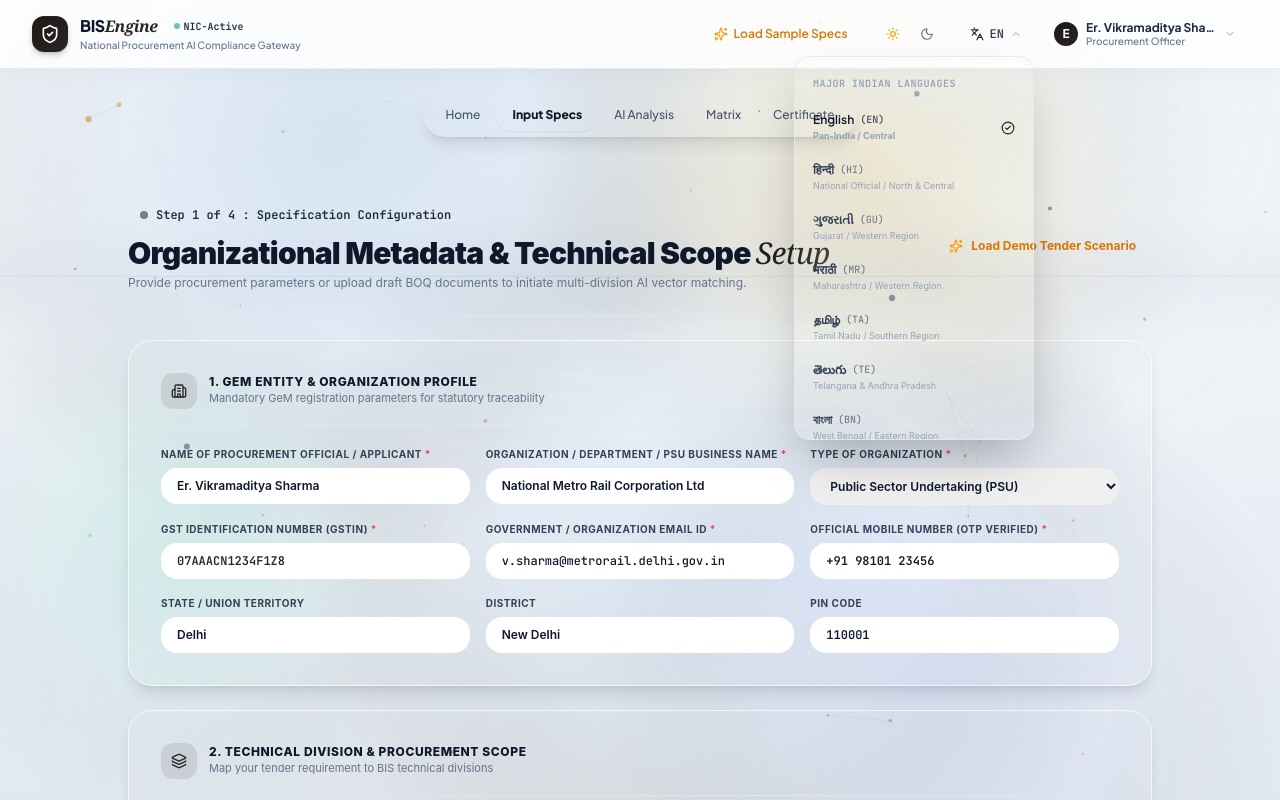
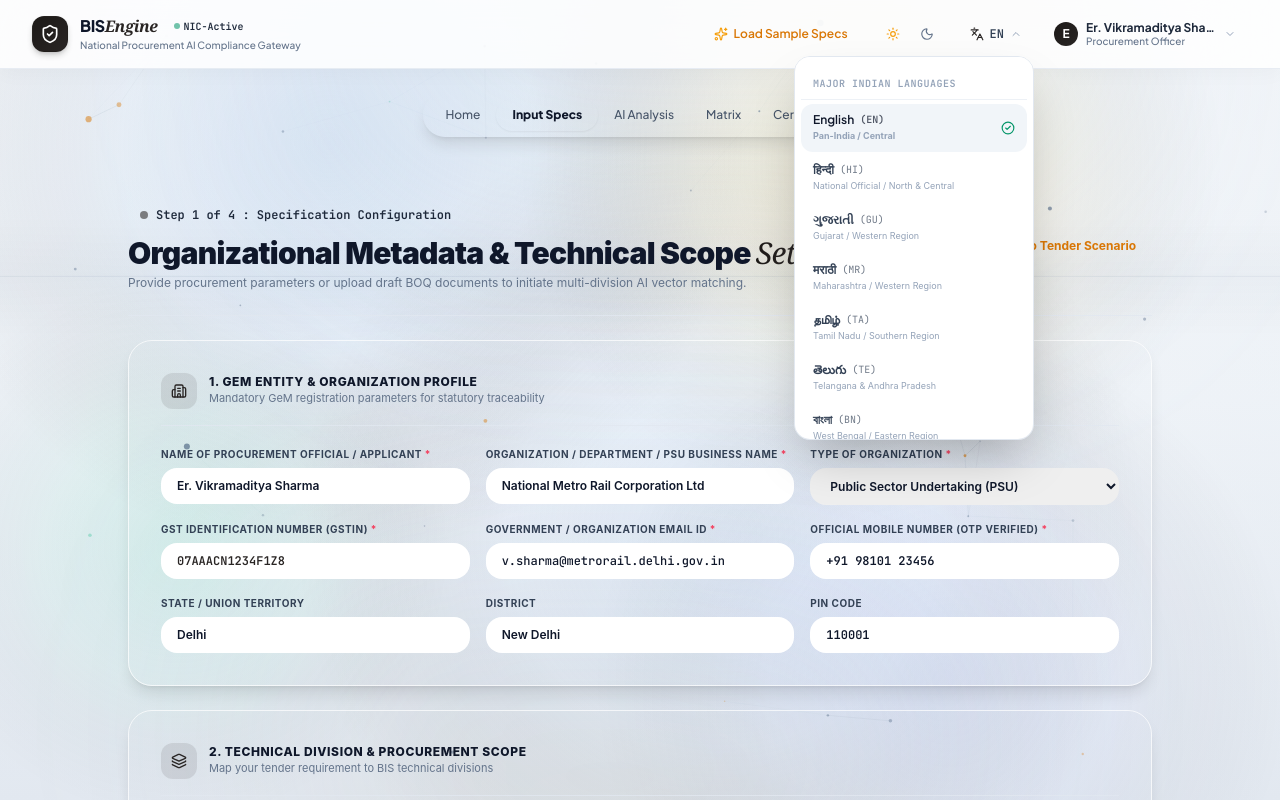
Before and after one commit to prishabhatt/sih2026, a React (Vite) app: page /input in a window 1280 px wide. Both pictures are taken after a click on the button "EN". Shown: the top 800 px of the page. Built offline with nearby package versions, Linux system fonts and the light colour scheme.

Commit message:
profile section mod

```diff
--- a/src/components/Navbar.jsx
+++ b/src/components/Navbar.jsx
@@ -119,7 +119,7 @@ export function Navbar() {
                       className="fixed inset-0 z-40"
                       onClick={() => setIsLangMenuOpen(false)}
                     />
-                    <div className="absolute right-0 mt-2 w-60 glass-card backdrop-blur-2xl rounded-2xl shadow-2xl p-1.5 z-50 border border-slate-200/90 dark:border-white/10 animate-in fade-in slide-in-from-top-2 duration-150 max-h-96 overflow-y-auto">
+                    <div className="absolute right-0 mt-2 w-60 bg-white dark:bg-[#0B132B] rounded-2xl shadow-2xl p-1.5 z-50 border border-slate-200 dark:border-slate-800 animate-in fade-in slide-in-from-top-2 duration-150 max-h-96 overflow-y-auto">
                       <div className="px-3 py-1.5 mb-1 border-b border-slate-200/60 dark:border-white/5">
                         <span className="text-[10px] font-mono font-bold tracking-wider uppercase text-slate-400 dark:text-slate-500">
                           Major Indian Languages
@@ -131,8 +131,8 @@ export function Navbar() {
                           onClick={() => { setLang(l.code); setIsLangMenuOpen(false); }}
                           className={`w-full text-left px-3 py-2 rounded-xl text-xs flex items-center justify-between transition-colors my-0.5 ${
                             lang === l.code
-                              ? 'font-bold glass-pill-active text-slate-900 dark:text-white'
-                              : 'text-slate-700 dark:text-slate-300 hover:bg-slate-100/70 dark:hover:bg-white/10'
+                              ? 'font-bold bg-slate-100 dark:bg-white/10 text-slate-900 dark:text-white'
+                              : 'text-slate-700 dark:text-slate-300 hover:bg-slate-50 dark:hover:bg-white/5'
                           }`}
                         >
                           <div>
@@ -144,7 +144,7 @@ export function Navbar() {
                               {l.region}
                             </div>
                           </div>
-                          {lang === l.code && <CheckCircle2 className="w-3.5 h-3.5 text-[#292524] dark:text-[#A8A29E] shrink-0" />}
+                          {lang === l.code && <CheckCircle2 className="w-3.5 h-3.5 text-emerald-600 dark:text-emerald-400 shrink-0" />}
                         </button>
                       ))}
                     </div>
@@ -173,14 +173,19 @@ export function Navbar() {
                 </button>
 
                 {isUserMenuOpen && (
-                  <div className="absolute right-0 mt-2 w-72 glass-card rounded-3xl shadow-2xl p-2.5 z-50 animate-in fade-in slide-in-from-top-2 duration-150">
-                    <div className="p-3.5 glass-pill-container rounded-2xl mb-2">
+                  <>
+                    <div
+                      className="fixed inset-0 z-40"
+                      onClick={() => setIsUserMenuOpen(false)}
+                    />
+                    <div className="absolute right-0 mt-2 w-72 bg-white dark:bg-[#0B132B] rounded-3xl shadow-2xl p-3 z-50 border border-slate-200 dark:border-slate-800 animate-in fade-in slide-in-from-top-2 duration-150">
+                      <div className="p-3.5 bg-slate-50 dark:bg-[#060A17] border border-slate-200/80 dark:border-white/10 rounded-2xl mb-2">
                         <p className="text-xs font-extrabold text-slate-900 dark:text-white">{currentUser?.name}</p>
                         <p className="text-[11px] text-[#292524] dark:text-[#A8A29E] font-semibold">{currentUser?.roleTitle}</p>
                         <p className="text-[10px] text-slate-500 dark:text-slate-400 mt-0.5">{currentUser?.organization}</p>
                         <div className="mt-2 pt-2 border-t border-slate-200/80 dark:border-white/10 flex items-center justify-between text-[10px] text-slate-500 dark:text-slate-400">
                           <span>Auth: <strong className="font-mono">{currentUser?.ssoProvider}</strong></span>
-                        <span className="text-emerald-600 dark:text-[#059669] font-bold">Active</span>
+                          <span className="text-emerald-600 dark:text-emerald-400 font-bold">Active</span>
                         </div>
                       </div>
 
@@ -189,35 +194,35 @@ export function Navbar() {
                       </p>
                       <button
                         onClick={() => { switchPersona('metro'); setIsUserMenuOpen(false); }}
-                      className="w-full text-left p-2 rounded-xl text-xs hover:bg-white/40 dark:hover:bg-white/10 flex items-center justify-between transition-colors cursor-pointer"
+                        className="w-full text-left p-2 rounded-xl text-xs hover:bg-slate-100 dark:hover:bg-white/10 flex items-center justify-between transition-colors cursor-pointer"
                       >
                         <div>
                           <p className="font-bold text-slate-800 dark:text-slate-200">Er. Vikramaditya Sharma</p>
                           <p className="text-[10px] text-slate-500 dark:text-slate-400">Procurement Officer (Metro Rail)</p>
                         </div>
-                      {currentUser?.id === 'usr_metro_01' && <CheckCircle2 className="w-4 h-4 text-emerald-600 dark:text-[#059669]" />}
+                        {currentUser?.id === 'usr_metro_01' && <CheckCircle2 className="w-4 h-4 text-emerald-600 dark:text-emerald-400" />}
                       </button>
 
                       <button
                         onClick={() => { switchPersona('nhai'); setIsUserMenuOpen(false); }}
-                      className="w-full text-left p-2 rounded-xl text-xs hover:bg-white/40 dark:hover:bg-white/10 flex items-center justify-between transition-colors cursor-pointer"
+                        className="w-full text-left p-2 rounded-xl text-xs hover:bg-slate-100 dark:hover:bg-white/10 flex items-center justify-between transition-colors cursor-pointer"
                       >
                         <div>
                           <p className="font-bold text-slate-800 dark:text-slate-200">Er. Rajeshwar Nath Kulkarni</p>
                           <p className="text-[10px] text-slate-500 dark:text-slate-400">Technical Evaluator (NHAI)</p>
                         </div>
-                      {currentUser?.id === 'usr_nhai_02' && <CheckCircle2 className="w-4 h-4 text-emerald-600 dark:text-[#059669]" />}
+                        {currentUser?.id === 'usr_nhai_02' && <CheckCircle2 className="w-4 h-4 text-emerald-600 dark:text-emerald-400" />}
                       </button>
 
                       <button
                         onClick={() => { switchPersona('audit'); setIsUserMenuOpen(false); }}
-                      className="w-full text-left p-2 rounded-xl text-xs hover:bg-white/40 dark:hover:bg-white/10 flex items-center justify-between transition-colors cursor-pointer"
+                        className="w-full text-left p-2 rounded-xl text-xs hover:bg-slate-100 dark:hover:bg-white/10 flex items-center justify-between transition-colors cursor-pointer"
                       >
                         <div>
                           <p className="font-bold text-slate-800 dark:text-slate-200">Smt. Ananya Sen</p>
                           <p className="text-[10px] text-slate-500 dark:text-slate-400">Vigilance & Audit Officer (CAG)</p>
                         </div>
-                      {currentUser?.id === 'usr_audit_03' && <CheckCircle2 className="w-4 h-4 text-emerald-600 dark:text-[#059669]" />}
+                        {currentUser?.id === 'usr_audit_03' && <CheckCircle2 className="w-4 h-4 text-emerald-600 dark:text-emerald-400" />}
                       </button>
 
                       <div className="border-t border-slate-200/80 dark:border-white/10 my-1 pt-1">
@@ -229,6 +234,7 @@ export function Navbar() {
                         </button>
                       </div>
                     </div>
+                  </>
                 )}
               </div>
             </div>
```
Lines whose indentation alone changed are shown as unchanged.
